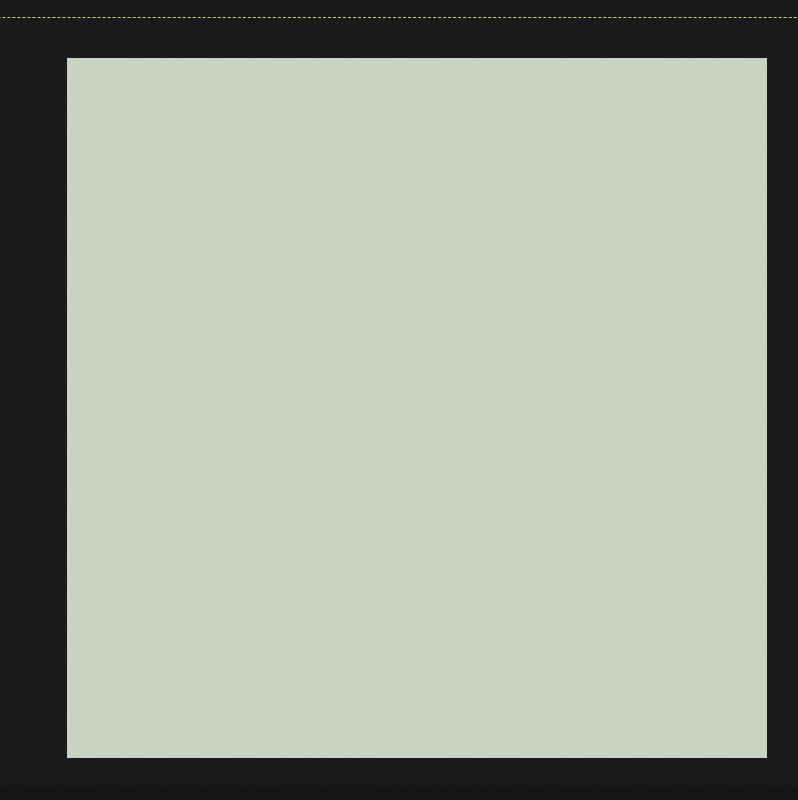
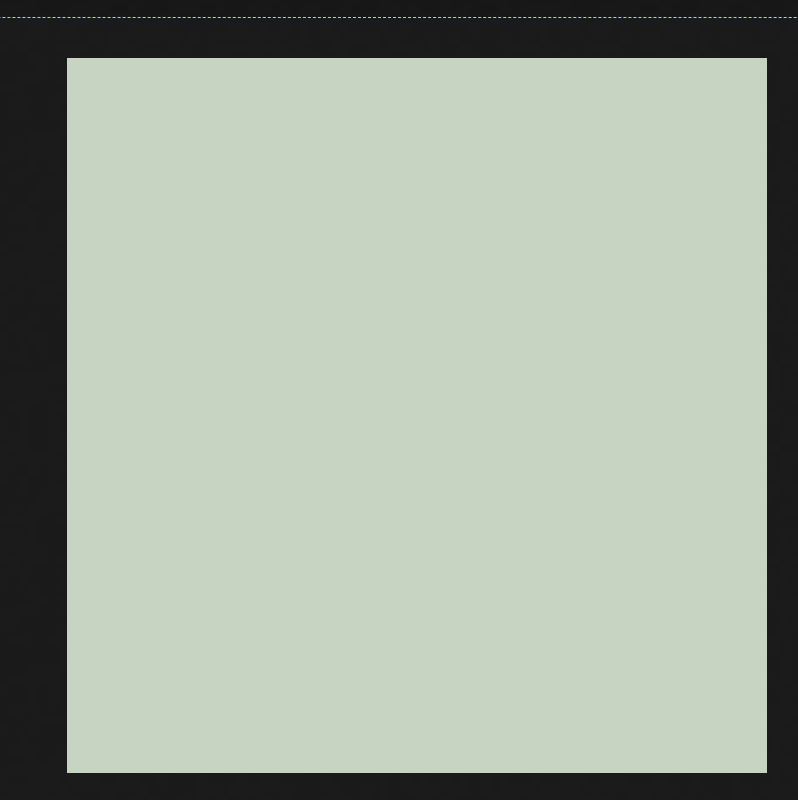
Before and after one commit to nohponex/snake.js, a plain HTML site: page params.html in a window 1280 px wide. Shown: the part 68-868 px from the top of the page, without its empty margins (273-1071 px from the left). Drawn offline with nearby package versions, Linux system fonts and the light colour scheme.

Commit message:
Make sure score is visible

```diff
--- a/params.html
+++ b/params.html
@@ -33,7 +33,7 @@
     <div class="container">
       <section id="main_content">
         <div class="canvas_container">
-          <canvas id="canvas" width="700" height="700">
+          <canvas id="canvas" width="700" height="715">
               Canvas not available
           </canvas>
         </div>
```
